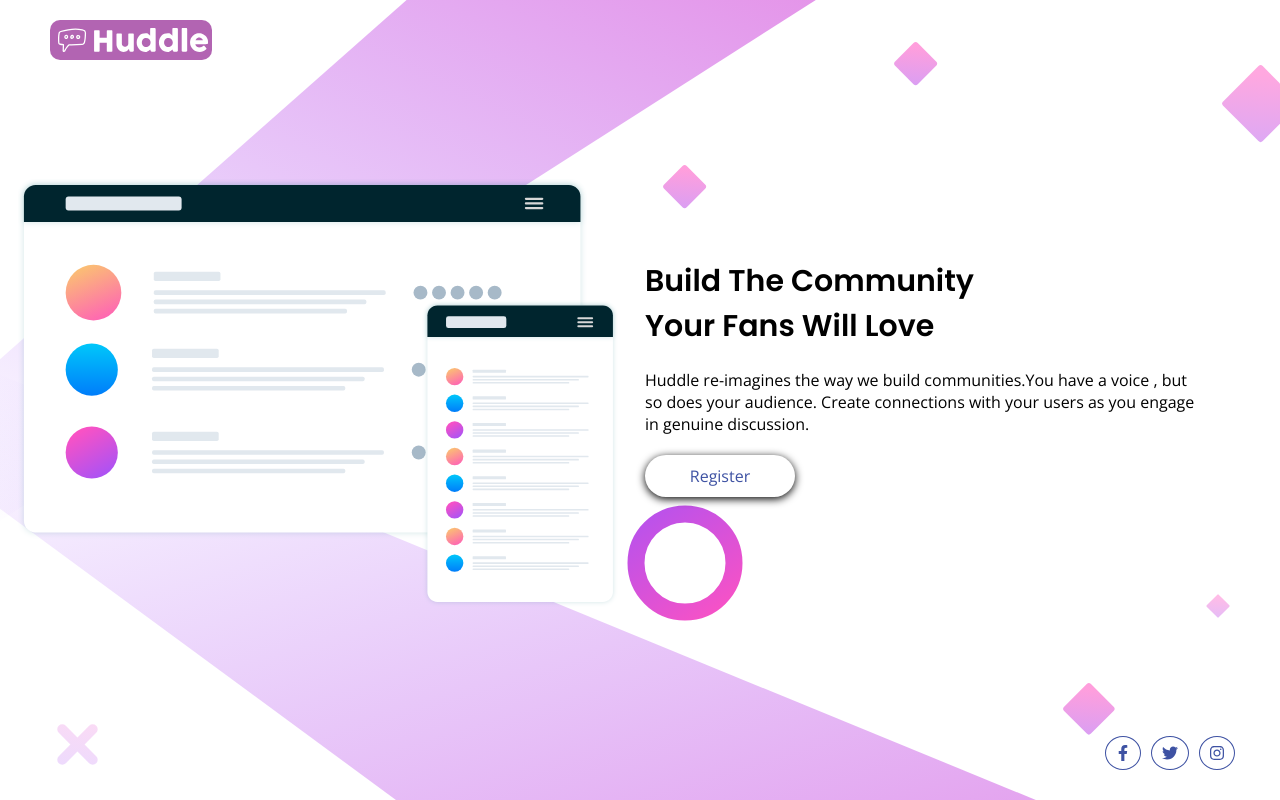
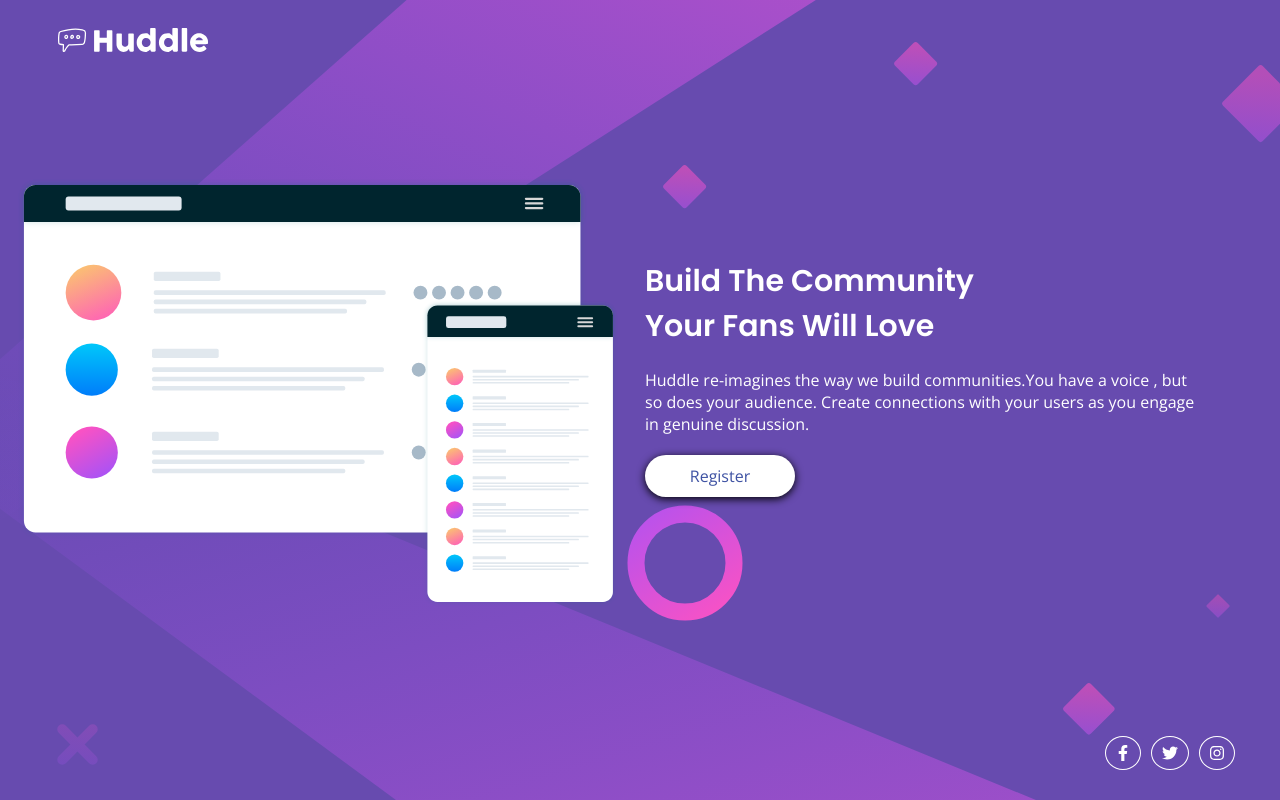
Before and after one commit to ivo-ryan/huddle-landing-page, a plain HTML site: page index.html in a window 1280 px wide. Drawn offline with nearby package versions, Linux system fonts and the light colour scheme.

Commit message:
Melhorando o projeto

```diff
--- a/css/style.css
+++ b/css/style.css
@@ -1,5 +1,6 @@
 html{
     font-size: 62.5%;
+    background-color: hsl(257, 40%, 49%)
 }
 
 body{
@@ -15,6 +16,7 @@ body{
     height: 100vh;
     background: url(../images/bg-desktop.svg) center center no-repeat;
     background-size: cover;
+    color: white;
 }
 
 
@@ -25,9 +27,7 @@ body{
 }
 
 .header img {
-    background-color: rgba(128, 0, 128, 0.608);
     height: 40px;
-    border-radius: 10px;
 }
 
 .image{
@@ -75,6 +75,7 @@ body{
     border-radius: 50px;
     box-shadow:0px 2px 8px  black;
     transition: 0.3s;
+    background-color: white;
 }
 
 .cadastro .informacoes a:hover{
@@ -98,7 +99,7 @@ body{
     border: 1px solid;
     padding: 5px 10px;
     border-radius: 50%;
-    color: hsl(228, 45%, 44%);
+    color: white;
     transition: 0.3s;
 }
 
```
